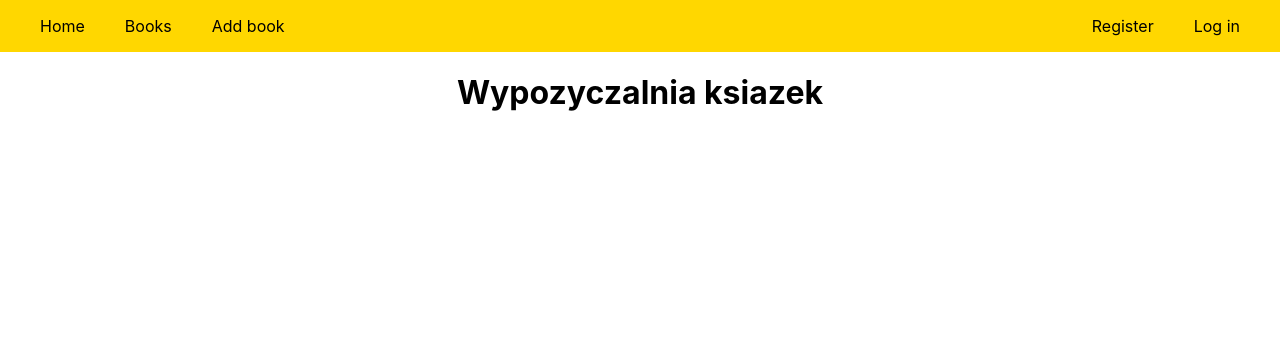
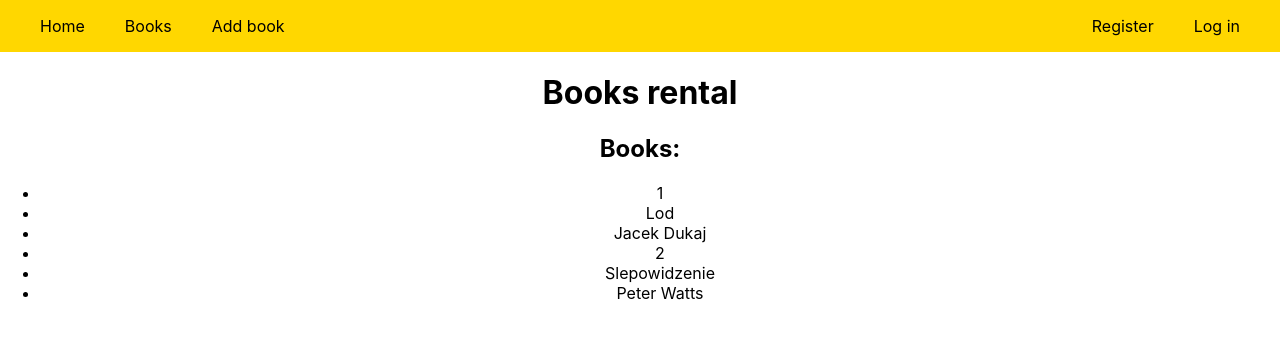
Before and after one commit to Jetoxixoxorix/booklibrary, a React (Create React App) app: page / in a window 1280 px wide. Shown: the top 338 px of the page. Built offline with nearby package versions, Linux system fonts and the light colour scheme.

Commit message:
getting array of books

```diff
--- a/src/App.js
+++ b/src/App.js
@@ -1,13 +1,14 @@
 import React, { Component } from 'react';
 import './App.css';
 import {Navbar} from './Navbar';
+import {Books} from './Books';
 
 class App extends Component {
   render() {
     return (
       <div className="App">
         <Navbar />
-        <h1>Wypozyczalnia ksiazek</h1>
+        <Books />
       </div>
     );
   }
--- a/src/Books.js
+++ b/src/Books.js
@@ -0,0 +1,32 @@
+import React, {Component} from 'react';
+import importBooks from './files/books.json';
+
+export class Books extends Component {
+    constructor() {
+        super();
+        this.state = {
+            allBooks: importBooks.books
+        }
+    }
+
+    render(){
+        const allBooks = this.state.allBooks.map(book =>
+            <div>
+              <li>{book.id}</li>
+                <li>{book.name}</li>
+                <li>{book.author}</li>
+            </div>
+
+        )
+
+        return (
+            <div>
+                <h1>Books rental</h1>
+                <h2>Books:</h2>
+                <ul>
+                    {allBooks}
+                </ul>
+            </div>
+        );
+    }
+}
--- a/public/books.json
+++ b/src/files/books.json
@@ -1,15 +1,14 @@
 {
-    "Books": [
+    "books": [
         {
             "id": 1,
             "name": "Lod",
-            "auhor": "Jacek Dukaj"
+            "author": "Jacek Dukaj"
         },
         {
             "id": 2,
             "name": "Slepowidzenie",
-            "auhor": "Peter Watts"
+            "author": "Peter Watts"
         }
     ]
-
 }
```
